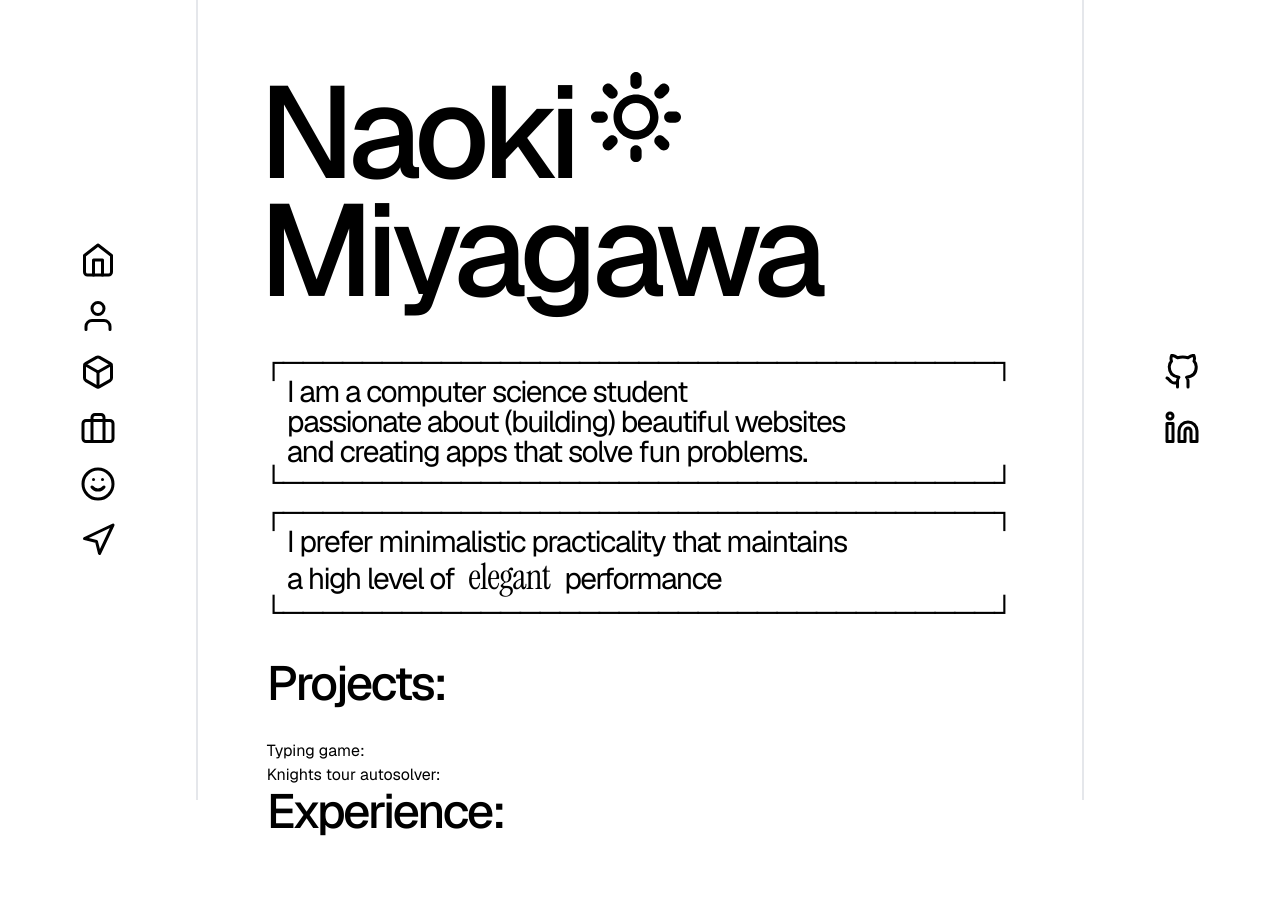
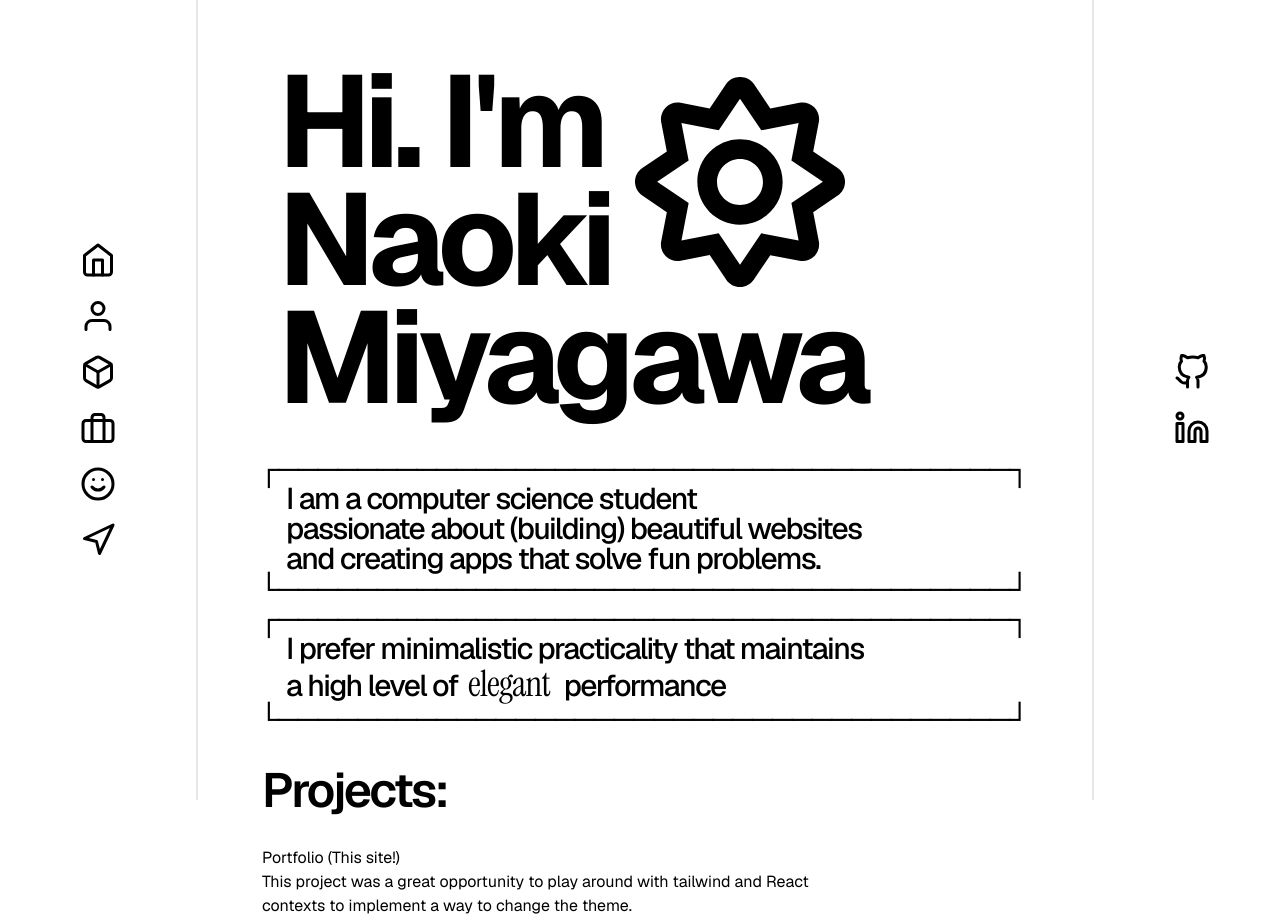
Before and after one commit to NaokiTM/portfolio-site, a Next.js app: page / in a window 1280 px wide. Shown: the top 922 px of the page. Built offline with nearby package versions, Linux system fonts and the light colour scheme.

Commit message:
made theme button bigger, added links to my socials

```diff
--- a/src/app/components/Contacts.tsx
+++ b/src/app/components/Contacts.tsx
@@ -7,8 +7,12 @@ function Contacts() {
   return (
     <div className={`text-4xl`}>
         <div className={`space-y-5 flex p-20 flex-col font-medium sticky h-screen items-center justify-center top-0 border-l-2`}>
-            <FiGithub />
-            <FiLinkedin />
+            <a href = 'https://github.com/NaokiTM'>
+              <FiGithub />
+            </a>
+            <a href = 'https://www.linkedin.com/in/naoki-miyagawa-1234b8333/'>
+              <FiLinkedin />
+            </a>
         </div>
     </div>
   )
--- a/src/app/components/DarkModeButton.tsx
+++ b/src/app/components/DarkModeButton.tsx
@@ -3,16 +3,17 @@ import React from 'react'
 import { useTheme } from '../contexts/ThemeWrapper';
 import { FaRegMoon } from "react-icons/fa6";
 import { ImSun } from "react-icons/im";
+import { FaRegSun } from "react-icons/fa";
 
 export default function DarkModeButton() {
   const { toggleDarkMode, isDarkMode } = useTheme();
 
   return (
-    <button className='p-4 bg-opacity-0' onClick={toggleDarkMode}>
+    <button className='p-4 -mb-4 bg-opacity-0' onClick={toggleDarkMode}>
       { isDarkMode ?
-        <FaRegMoon className='h-[90px] w-[90px]'/>
+        <FaRegMoon className='h-[210px] w-[210px]'/>
         :
-        <ImSun className='h-[90px] w-[90px]'/>
+        <FaRegSun className='h-[210px] w-[210px]'/>
 
       }
     </button>
--- a/src/app/components/Main.tsx
+++ b/src/app/components/Main.tsx
@@ -6,46 +6,52 @@ export default function Main() {
 
   return (
     <div className='flex p-16 flex-col'>
-        <div>
-            <div className={`leading-none tracking-tighter enormous-text font-medium -ml-2 -mt-2`}>
-                <div className='lg:-mb-3'>Naoki
-                  <div className='inline-flex'>
+        <div className=''>
+            <div className={`leading-none tracking-tighter enormous-text font-bold ml-4 -mt-2`}>
+              <div className='flex flex-row'>
+                <div>
+                  <div className='lg:-mb-3'>Hi. I'm</div>
+                  <div className='lg:-mb-3'>Naoki</div>
+                </div>
+                <div className='inline-flex ml-2'>
                     <DarkModeButton />
-                  </div>
                 </div>
-                <div>Miyagawa</div>
+              </div>
+              <div>Miyagawa</div>
             </div>
 
-            <div className='text-3xl leading-none tracking-tighter pt-8 pb-8 -ml-1'>
-                <div>┌────────────────────────────────────┐</div>
-                <div className='pl-6'>
+            <div className='text-3xl leading-none tracking-tighter font-medium pt-8 pb-8 -ml-1'>
+                <div>┌─────────────────────────────────────┐</div>
+                <div className='pl-7'>
                   <div>I am a computer science student </div>
                   <div>passionate about (building) beautiful websites</div>
                   <div>and creating apps that solve fun problems.</div>
                 </div>
-                <div>└────────────────────────────────────┘</div>
-                <div>┌────────────────────────────────────┐</div>
-                <div className='pl-6'>
+                <div>└─────────────────────────────────────┘</div>
+                <div>┌─────────────────────────────────────┐</div>
+                <div className='pl-7'>
                   <div>I prefer minimalistic practicality that maintains</div>
-                  <div>a high level of <div className={`${instrumentserif.className} inline-flex italic font-bold tracking-tight text-4xl pl-2 pr-2`}>elegant</div> performance</div>
+                  <div>a high level of <div className={`${instrumentserif.className} inline-flex italic font-bold tracking-tight text-4xl pl-1 pr-2`}>elegant</div> performance</div>
                 </div>
-                <div>└────────────────────────────────────┘</div>
+                <div>└─────────────────────────────────────┘</div>
+            </div>
+
+            <div className='max-w-xl'>
+                <div className={`leading-none tracking-tighter font-semibold text-5xl pb-8`}>Projects:</div>
+                <div>Portfolio (This site!)</div>
+                <p>This project was a great opportunity to play around with tailwind and React contexts to implement a way to change the theme.</p>
             </div>
 
             <div className=''>
-                <div className={`leading-none tracking-tighter font-medium text-5xl pb-8`}>Projects:</div>
+              <div className={`leading-none tracking-tighter font-semibold text-5xl pb-8`}>Experience:</div>
             </div>
 
             <div className=''>
-              Typing game:
-            </div>
-
-            <div className=''>
-              Knights tour autosolver:
+              <div className={`leading-none tracking-tighter font-semibold text-5xl pb-8`}>Interests:</div>
             </div>
 
             <div className={`leading-none tracking-tighter font-medium text-5xl pb-8`} >
-              Experience:
+              <div className={`leading-none tracking-tighter font-semibold text-5xl pb-8`}>Contact:</div>
             </div>
         </div>
     </div>
--- a/src/app/components/Nav.tsx
+++ b/src/app/components/Nav.tsx
@@ -21,7 +21,7 @@ export default function Nav() {
   return (
       <div className={`text-4xl`}>
           <nav className={`space-y-5 p-20 flex flex-col justify-center font-medium top-0 border-r-2 sticky h-screen`}>
-              <div onMouseEnter={() => setHomeHovered(true)} onMouseLeave={() => setHomeHovered(false)} >
+              <div onMouseEnter={() => setHomeHovered(true)} onMouseLeave={() => setHomeHovered(false)}>
                 <FiHome />
               </div>
               <div onMouseEnter={() => setUserHovered(true)} onMouseLeave={() => setUserHovered(false)}>
```
